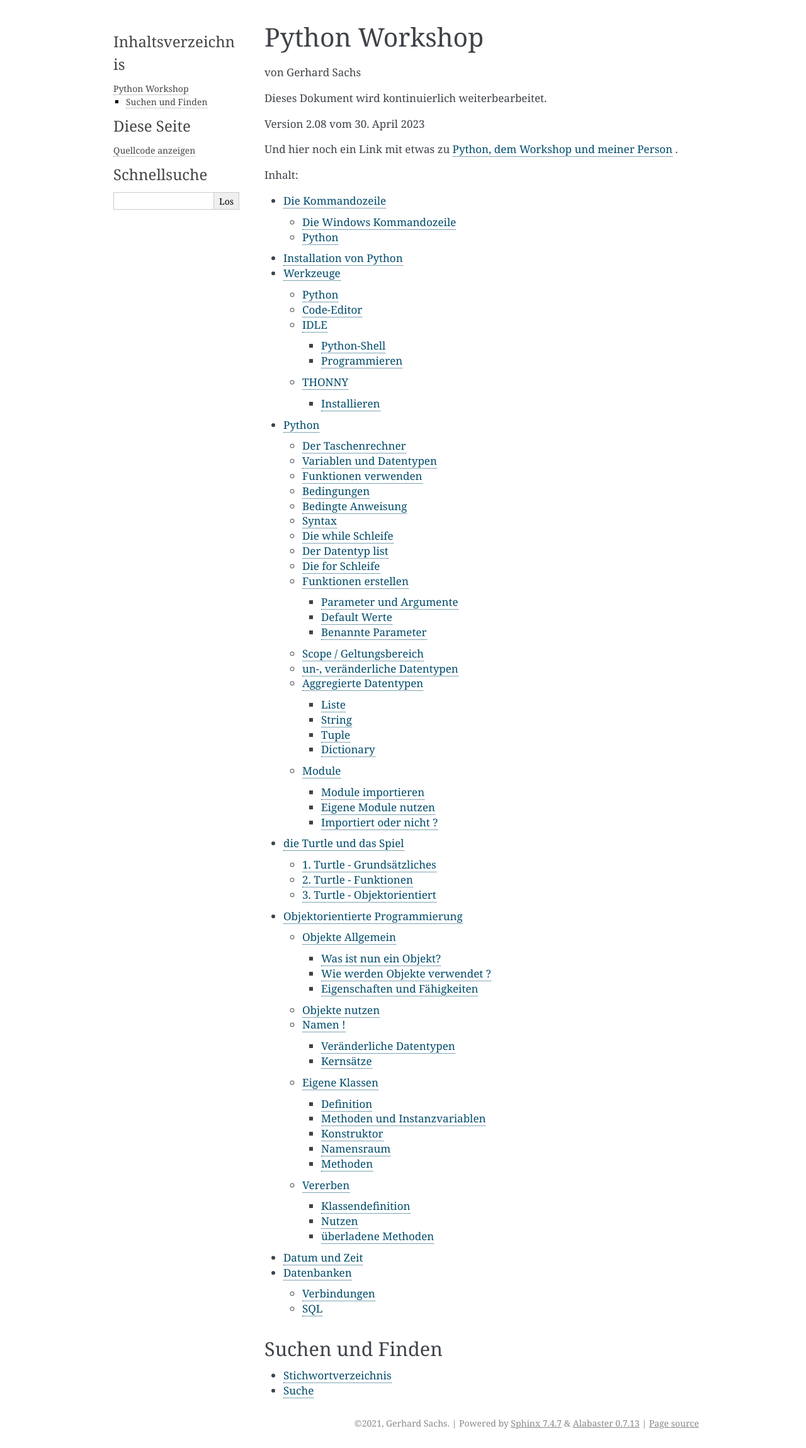
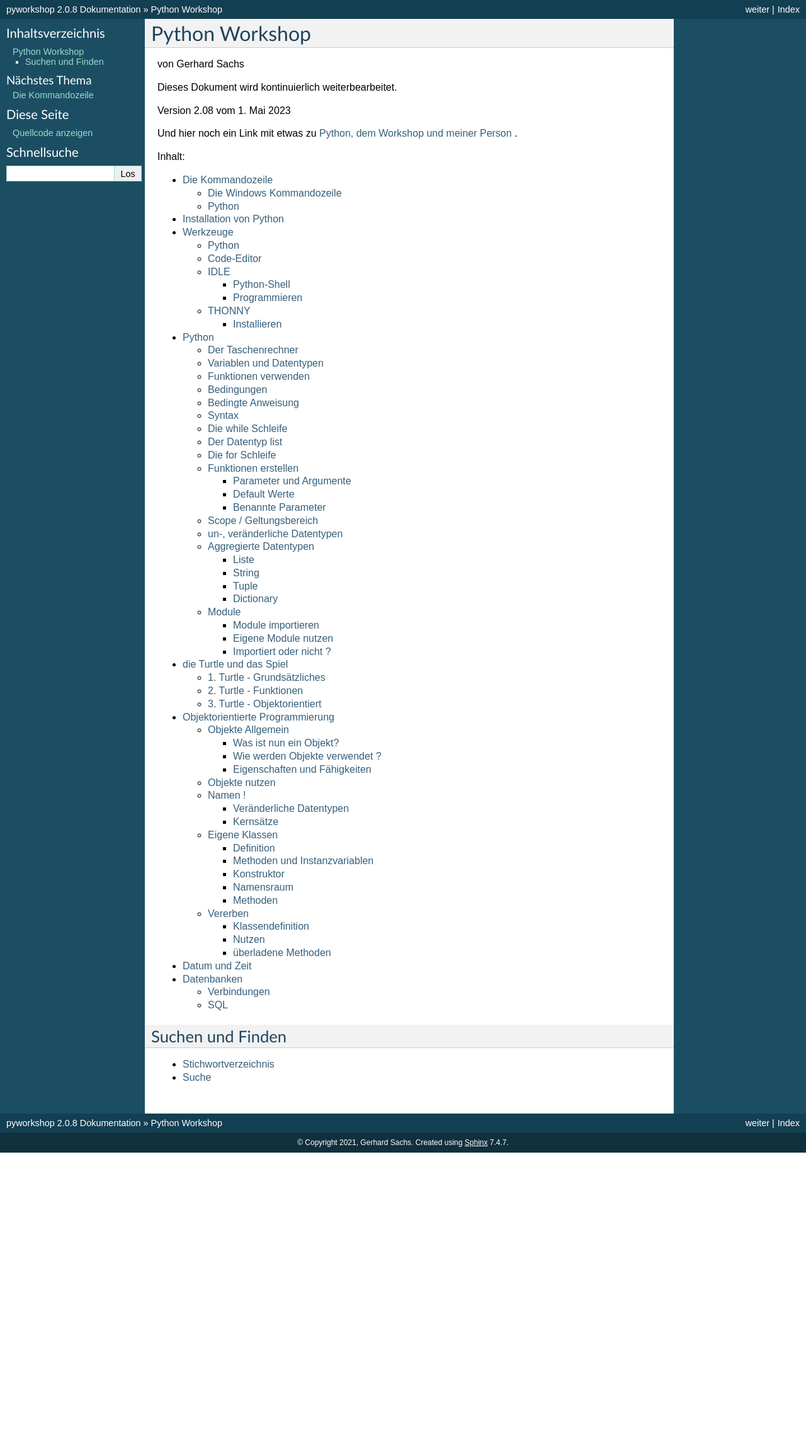
Before and after one commit to gerpark/pyworkshop, a Sphinx documentation site: the page built from docs/source/index.rst, in a window 1280 px wide. Shown: the whole page at 63% size. Built offline with Sphinx 7.4.7, drawn with Linux system fonts in a browser that asks for light colours; after the commit the page ends 1830 px from its top, so only the background shows below that.

```diff
--- a/docs/source/conf.py
+++ b/docs/source/conf.py
@@ -22,7 +22,7 @@ copyright = '2021, Gerhard Sachs'
 author = 'Gerhard Sachs'
 
 # The full version, including alpha/beta/rc tags
-release = '0.0.1'
+release = '2.0.8'
 
 
 # -- General configuration ---------------------------------------------------
@@ -55,7 +55,7 @@ exclude_patterns = []
 # a list of builtin themes.
 #
 # html_theme = 'alabaster'
-# html_theme = 'classic'
+html_theme = 'classic'
 
 # Add any paths that contain custom static files (such as style sheets) here,
 # relative to this directory. They are copied after the builtin static files,
--- a/docs/source/index.rst
+++ b/docs/source/index.rst
@@ -13,7 +13,7 @@ von Gerhard Sachs
 
 Dieses Dokument wird kontinuierlich weiterbearbeitet.
 
-Version 2.08 vom 30. April 2023
+Version 2.08 vom  1. Mai 2023
 
 Und hier noch ein Link mit etwas zu `Python, dem Workshop und meiner Person <http://www.ortrun-dieterich.de/workshop.html>`_ .
 
```
